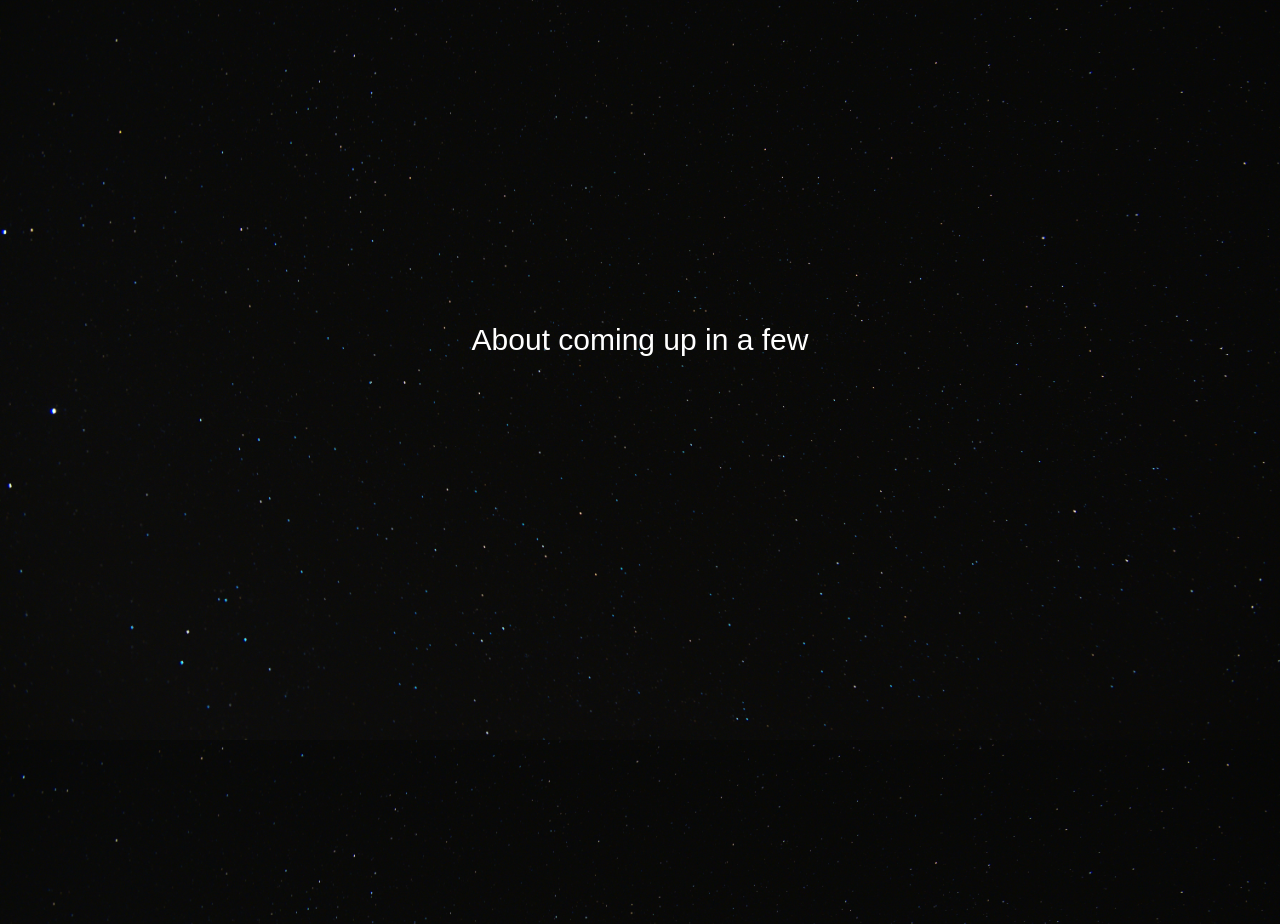
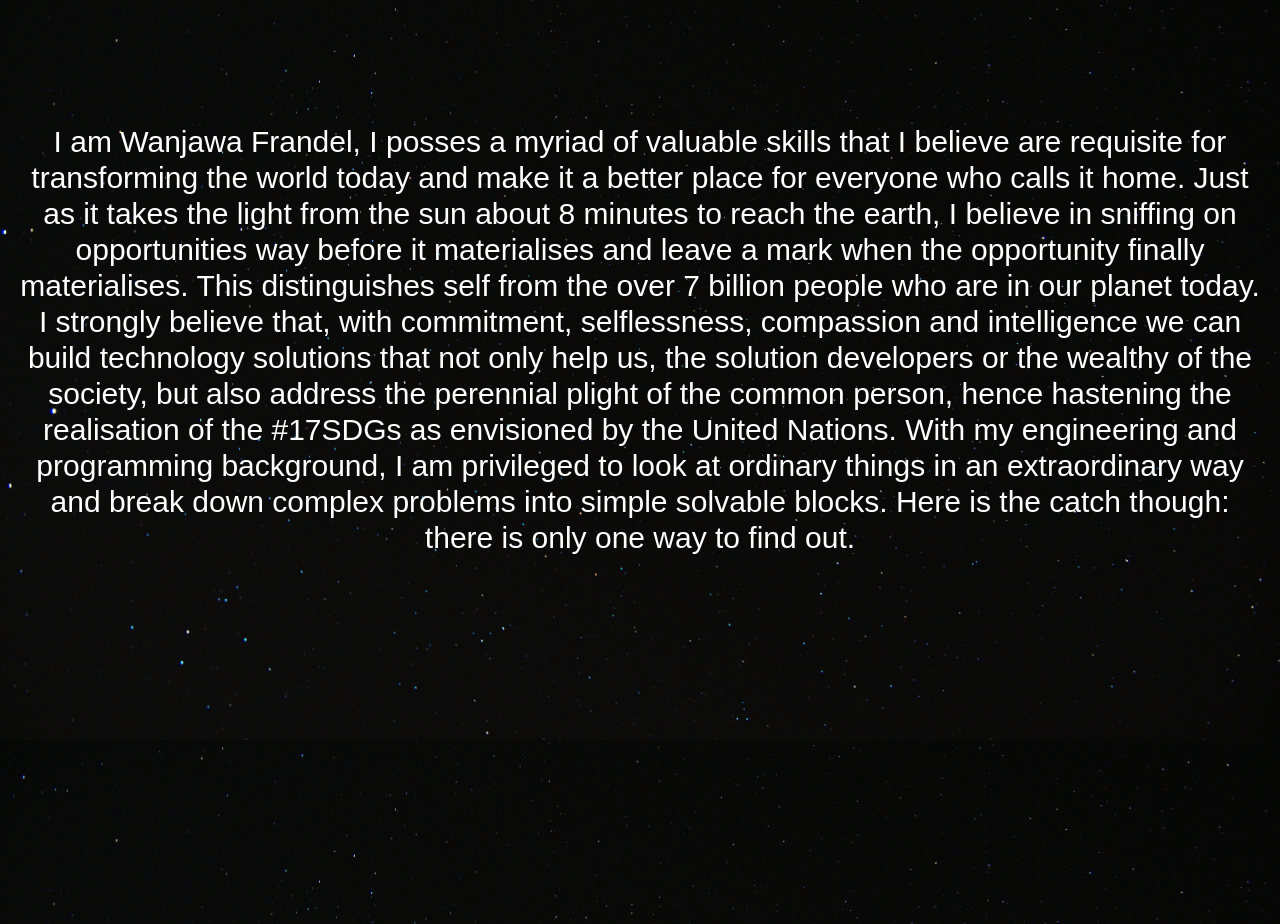
Before and after one commit to franfreezy/DevFrandel, a React (Vite) app in the folder devportfolio/: page / in a window 1280 px wide. Shown: the part 1660-2584 px from the top of the page. Built offline with nearby package versions, Linux system fonts and the light colour scheme.

Commit message:
About page updated

```diff
--- a/devportfolio/src/App.jsx
+++ b/devportfolio/src/App.jsx
@@ -118,7 +118,18 @@ export default function App() {
         <h1 className="text-white text-2xl sm:text-3xl text-center px-4">Projects onboarded soon. For now take a glance at the CV</h1>
       </div>
       <div id="about" className="h-screen w-full bg-cover bg-center flex items-center justify-center" style={{ backgroundImage: "url('/assets/img3.jpg')" }}>
-        <h1 className="text-white text-2xl sm:text-3xl text-center px-4">About coming up in a few</h1>
+        <h1 className="text-white text-2xl sm:text-3xl text-center px-4">I am Wanjawa Frandel, I posses a myriad of valuable skills
+          that I believe are requisite for transforming the world today and make it a better place for everyone who calls it home.
+          Just as it takes the light from the sun about 8 minutes to reach the earth, I believe in sniffing on opportunities way before
+          it materialises and leave a mark when the opportunity finally materialises. This distinguishes self from the over 7 billion
+          people who are in our planet today.
+          I strongly believe that, with commitment, selflessness, compassion
+          and intelligence we can build technology solutions that not only help us,
+          the solution developers or the wealthy of the society, but also address the perennial plight of the common person,
+          hence hastening the realisation of the #17SDGs as envisioned by the United Nations.
+          With my engineering and programming background, I am privileged to look at ordinary
+          things in an extraordinary way and break down complex problems into simple solvable blocks.
+          Here is the catch though: there is only one way to find out.</h1>
       </div>
       <div id="blog" className="h-screen w-full bg-cover bg-center flex items-center justify-center" style={{ backgroundImage: "url('/assets/img3.jpg')" }}>
         <h1 className="text-white text-2xl sm:text-3xl text-center px-4">Blogs coming up in a few</h1>
```
